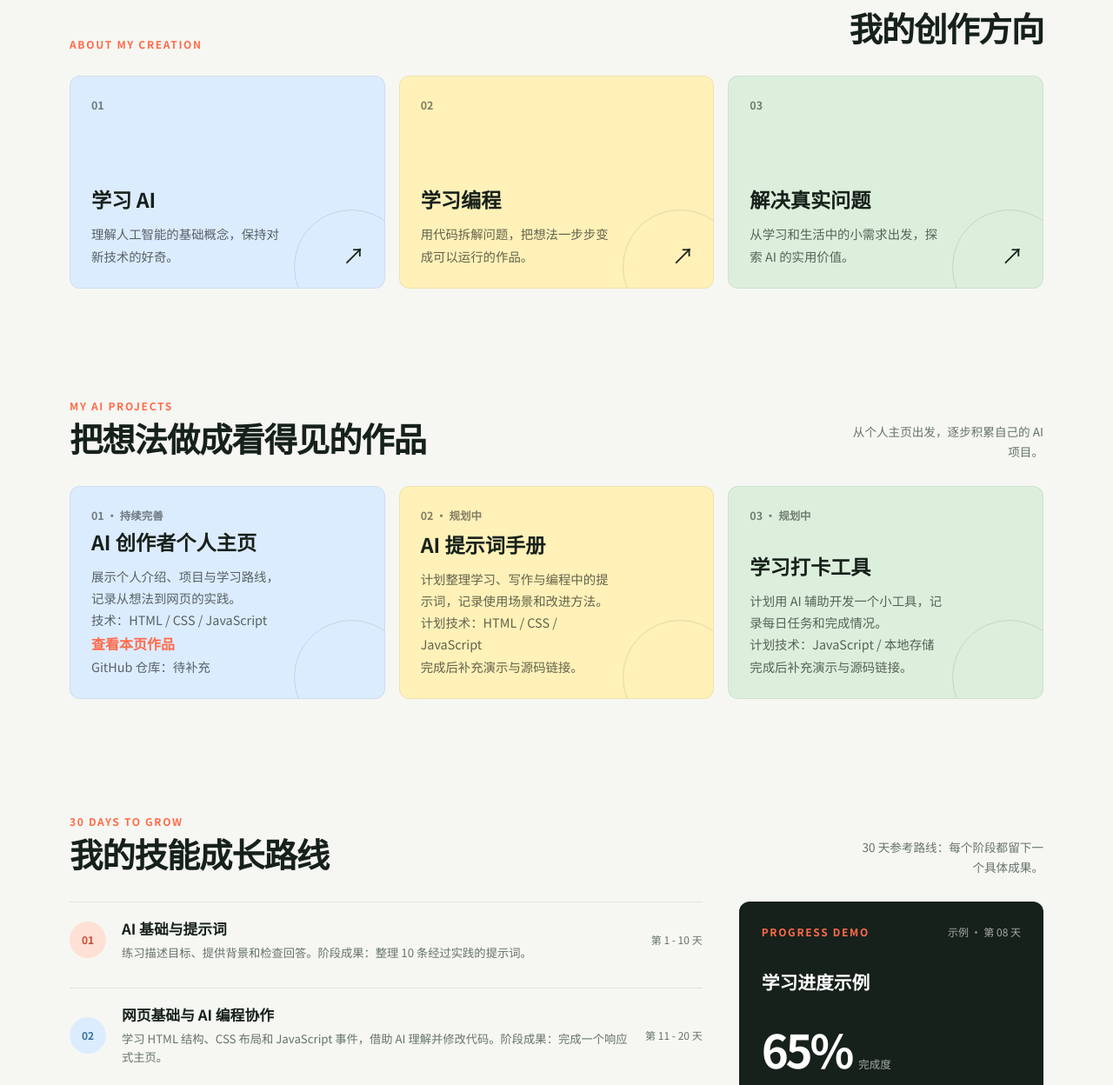
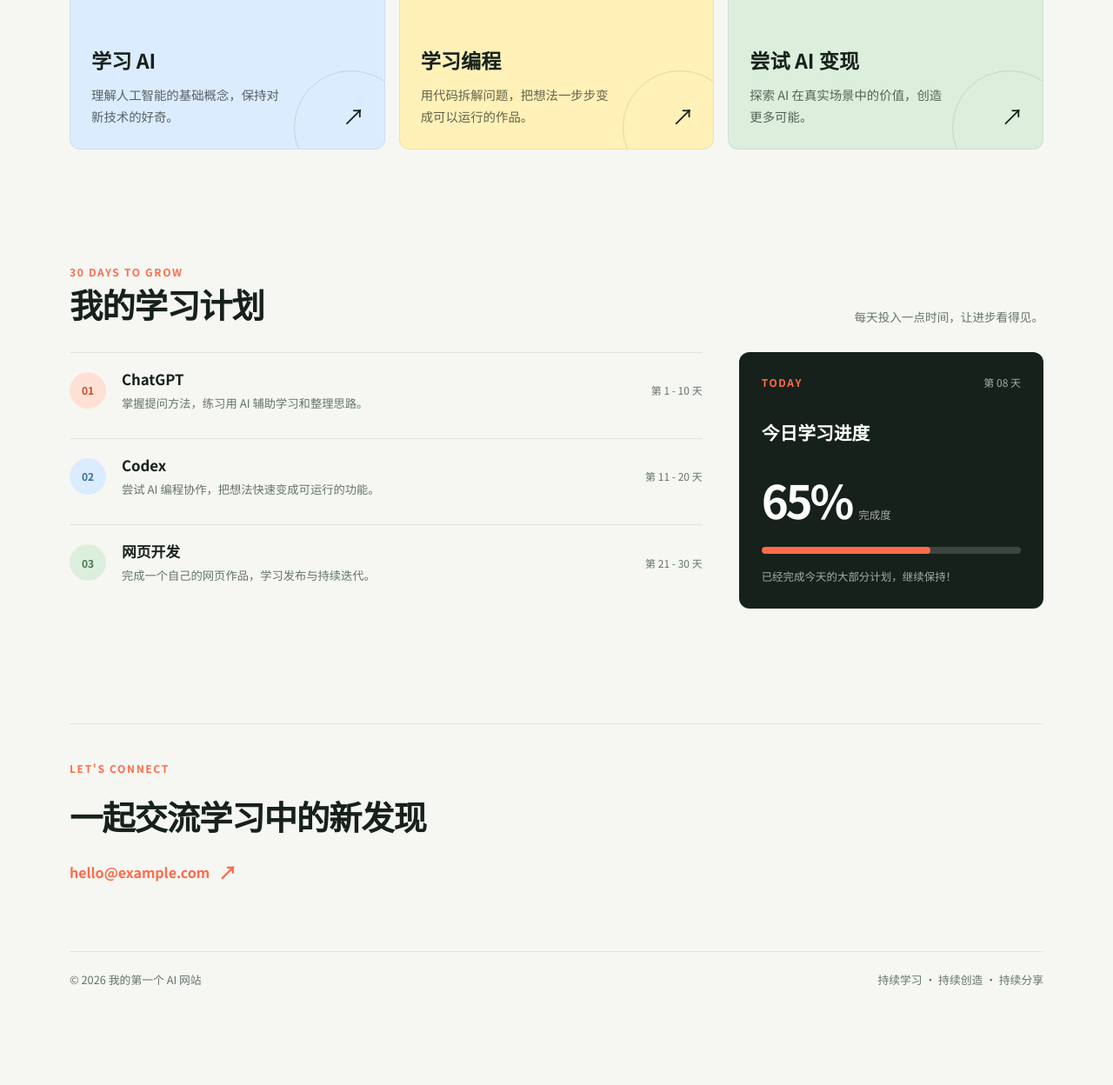
Before and after one commit to niccjie/ai-first-project, a plain HTML site: page index.html in a window 1280 px wide. Shown: the part 742-1990 px from the top of the page at 87% size. After the commit the page ends 1910 px from the top, so only its background shows below. Drawn offline with Linux system fonts and the light colour scheme.

Commit message:
update creator homepage

```diff
--- a/index.html
+++ b/index.html
@@ -3,8 +3,8 @@
 <head>
   <meta charset="UTF-8">
   <meta name="viewport" content="width=device-width, initial-scale=1.0">
-  <meta name="description" content="一个大学生 AI 创作者的个人主页，分享 AI 项目、编程实践与技能成长路线。">
-  <title>AI 创作者个人主页</title>
+  <meta name="description" content="一个大学生的 AI 学习与探索个人介绍网页">
+  <title>我是niccjie,一个ai创作者</title>
   <link rel="stylesheet" href="style.css">
 </head>
 <body>
@@ -13,8 +13,8 @@
       <a class="brand" href="#home">AI<span>.</span></a>
       <div class="nav-links">
         <a class="active" href="#home">首页</a>
-        <a href="#projects">项目</a>
-        <a href="#plan">成长路线</a>
+        <a href="#about">关于我</a>
+        <a href="#plan">学习计划</a>
         <a href="#contact">联系我</a>
       </div>
     </nav>
@@ -22,21 +22,21 @@
 
   <main class="page-shell">
     <section class="intro" id="home" aria-labelledby="page-title">
-      <p class="eyebrow">AI CREATOR · LEARN & BUILD</p>
-      <h1 id="page-title"><span>AI 创作者</span><br>把想法变成作品</h1>
-      <p class="intro-text">你好！我是一个正在探索 AI 与编程的大学生，也是一名持续成长的 AI 创作者。我用 AI 辅助学习、用代码实现想法，在这里分享作品与成长记录。</p>
+      <p class="eyebrow">HELLO, AI WORLD</p>
+      <h1 id="page-title">我的第一个 <span>AI 网站</span></h1>
+      <p class="intro-text">你好，我是一名正在探索 AI 创作的大学生。
+我使用 GPT、Codex 和代码，把想法变成真实项目。</p>
       <button class="explore-button" id="explore-button" type="button">
         开始探索
         <span aria-hidden="true">→</span>
       </button>
       <p class="button-message" id="button-message" aria-live="polite">准备好一起出发了吗？</p>
-      <p><a class="contact-link" href="#projects">查看我的项目 <span aria-hidden="true">↓</span></a></p>
     </section>
 
     <section class="learning-path" id="about" aria-labelledby="path-title">
       <div class="section-heading">
-        <p class="eyebrow">ABOUT MY CREATION</p>
-        <h2 id="path-title">我的创作方向</h2>
+        <p class="eyebrow">MY NEXT STEPS</p>
+        <h2 id="path-title">把兴趣，变成能力</h2>
       </div>
 
       <div class="card-grid">
@@ -61,55 +61,10 @@
         <article class="learning-card card-green">
           <div class="card-number">03</div>
           <div>
-            <h3>解决真实问题</h3>
-            <p>从学习和生活中的小需求出发，探索 AI 的实用价值。</p>
+            <h3>尝试 AI 变现</h3>
+            <p>探索 AI 在真实场景中的价值，创造更多可能。</p>
           </div>
           <span class="card-arrow" aria-hidden="true">↗</span>
-        </article>
-      </div>
-    </section>
-
-    <!-- 复用现有卡片样式；规划中的项目明确标注状态。 -->
-    <section class="learning-path" id="projects" aria-labelledby="projects-title">
-      <div class="section-heading">
-        <div>
-          <p class="eyebrow">MY AI PROJECTS</p>
-          <h2 id="projects-title">把想法做成看得见的作品</h2>
-        </div>
-        <p class="section-note">从个人主页出发，逐步积累自己的 AI 项目。</p>
-      </div>
-
-      <div class="card-grid">
-        <article class="learning-card card-blue">
-          <div class="card-number">01 · 持续完善</div>
-          <div>
-            <h3>AI 创作者个人主页</h3>
-            <p>展示个人介绍、项目与学习路线，记录从想法到网页的实践。</p>
-            <p>技术：HTML / CSS / JavaScript</p>
-            <p><a class="contact-link" href="#home">查看本页作品</a></p>
-            <!-- 有真实仓库地址后，在这里添加项目源码链接。 -->
-            <p>GitHub 仓库：待补充</p>
-          </div>
-        </article>
-
-        <article class="learning-card card-yellow">
-          <div class="card-number">02 · 规划中</div>
-          <div>
-            <h3>AI 提示词手册</h3>
-            <p>计划整理学习、写作与编程中的提示词，记录使用场景和改进方法。</p>
-            <p>计划技术：HTML / CSS / JavaScript</p>
-            <p>完成后补充演示与源码链接。</p>
-          </div>
-        </article>
-
-        <article class="learning-card card-green">
-          <div class="card-number">03 · 规划中</div>
-          <div>
-            <h3>学习打卡工具</h3>
-            <p>计划用 AI 辅助开发一个小工具，记录每日任务和完成情况。</p>
-            <p>计划技术：JavaScript / 本地存储</p>
-            <p>完成后补充演示与源码链接。</p>
-          </div>
         </article>
       </div>
     </section>
@@ -118,9 +73,9 @@
       <div class="section-heading">
         <div>
           <p class="eyebrow">30 DAYS TO GROW</p>
-          <h2 id="plan-title">我的技能成长路线</h2>
+          <h2 id="plan-title">我的学习计划</h2>
         </div>
-        <p class="section-note">30 天参考路线：每个阶段都留下一个具体成果。</p>
+        <p class="section-note">每天投入一点时间，让进步看得见。</p>
       </div>
 
       <div class="plan-layout">
@@ -128,24 +83,24 @@
           <article class="plan-item">
             <span class="plan-icon plan-icon-orange">01</span>
             <div>
-              <h3>AI 基础与提示词</h3>
-              <p>练习描述目标、提供背景和检查回答。阶段成果：整理 10 条经过实践的提示词。</p>
+              <h3>ChatGPT</h3>
+              <p>掌握提问方法，练习用 AI 辅助学习和整理思路。</p>
             </div>
             <span class="plan-days">第 1 - 10 天</span>
           </article>
           <article class="plan-item">
             <span class="plan-icon plan-icon-blue">02</span>
             <div>
-              <h3>网页基础与 AI 编程协作</h3>
-              <p>学习 HTML 结构、CSS 布局和 JavaScript 事件，借助 AI 理解并修改代码。阶段成果：完成一个响应式主页。</p>
+              <h3>Codex</h3>
+              <p>尝试 AI 编程协作，把想法快速变成可运行的功能。</p>
             </div>
             <span class="plan-days">第 11 - 20 天</span>
           </article>
           <article class="plan-item">
             <span class="plan-icon plan-icon-green">03</span>
             <div>
-              <h3>项目实践与 GitHub</h3>
-              <p>练习 Git 版本管理，编写项目说明并发布仓库。阶段成果：做出一个可演示的小工具，记录改进计划。</p>
+              <h3>网页开发</h3>
+              <p>完成一个自己的网页作品，学习发布与持续迭代。</p>
             </div>
             <span class="plan-days">第 21 - 30 天</span>
           </article>
@@ -153,32 +108,28 @@
 
         <aside class="progress-panel" aria-labelledby="progress-title">
           <div class="progress-topline">
-            <p class="eyebrow">PROGRESS DEMO</p>
-            <span>示例 · 第 08 天</span>
+            <p class="eyebrow">TODAY</p>
+            <span>第 08 天</span>
           </div>
-          <h3 id="progress-title">学习进度示例</h3>
+          <h3 id="progress-title">今日学习进度</h3>
           <div class="progress-value"><strong>65%</strong><span>完成度</span></div>
-          <div class="progress-track" role="progressbar" aria-label="示例学习进度，非实际记录" aria-valuenow="65" aria-valuemin="0" aria-valuemax="100">
+          <div class="progress-track" role="progressbar" aria-label="今日学习进度" aria-valuenow="65" aria-valuemin="0" aria-valuemax="100">
             <div class="progress-bar"></div>
           </div>
-          <p class="progress-caption">这里保留原有的静态进度展示，65% 为示例数据，暂不自动记录学习情况。</p>
+          <p class="progress-caption">已经完成今天的大部分计划，继续保持！</p>
         </aside>
       </div>
     </section>
 
     <section class="contact-section" id="contact" aria-labelledby="contact-title">
       <p class="eyebrow">LET'S CONNECT</p>
-      <h2 id="contact-title">交流 AI 想法，一起创作</h2>
-      <!-- 请将示例邮箱替换为自己的真实邮箱。 -->
-      <p><a class="contact-link" href="mailto:hello@example.com">hello@example.com <span aria-hidden="true">↗</span></a>（示例邮箱，待替换）</p>
-      <!-- 请将 GitHub 入口替换为 https://github.com/你的用户名，并将文字改为“我的 GitHub”。 -->
-      <p><a class="contact-link" href="https://github.com/" target="_blank" rel="noopener noreferrer">访问 GitHub（新窗口） <span aria-hidden="true">↗</span></a></p>
-      <p>个人 GitHub 主页与项目仓库链接待补充。</p>
+      <h2 id="contact-title">一起交流学习中的新发现</h2>
+      <a class="contact-link" href="mailto:hello@example.com">hello@example.com <span aria-hidden="true">↗</span></a>
     </section>
   </main>
 
   <footer class="footer">
-    <span>© 2026 AI 创作者个人主页</span>
+    <span>© 2026 我的第一个 AI 网站</span>
     <span>持续学习 · 持续创造 · 持续分享</span>
   </footer>
   <script src="script.js"></script>
```
